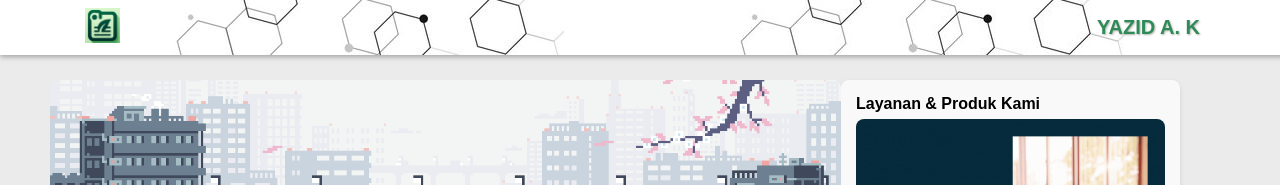
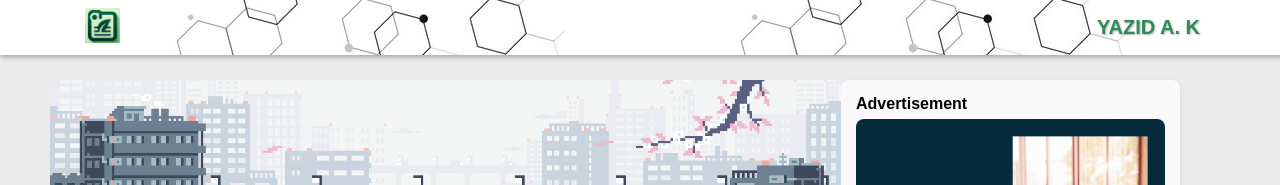
Before and after one commit to yazidabdulkodir/profile, a plain HTML site: page index.html in a window 1280 px wide. Shown: the top 185 px of the page. Drawn offline with Linux system fonts and the light colour scheme.

Commit message:
layanan & produk > advertisement

```diff
--- a/index.html
+++ b/index.html
@@ -236,7 +236,7 @@
       <div class="sidebar">
         <!-- Iklan -->
         <div class="ad-section">
-          <h3>Layanan & Produk Kami</h3>
+          <h3>Advertisement</h3>
           <a href="https://bit.ly/4dzasHG" target="_blank"><img src="ads/penulisan-laporan-pkl.gif" alt="Gambar Iklan" /></a>
           <a href="https://bit.ly/47WkGAu" target="_blank"><img src="ads/iklan-bakso.gif" alt="Gambar Iklan" /></a>
         </div>
```
